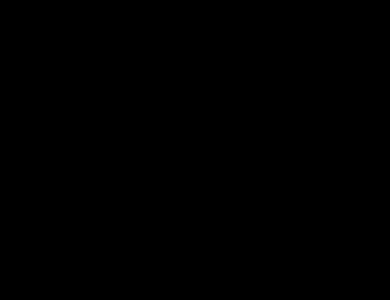
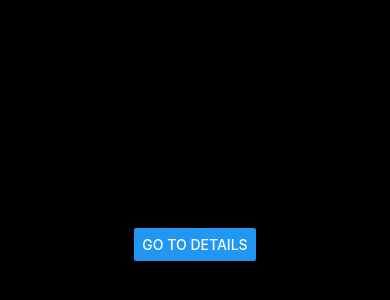
Before and after one commit to nosirbek030381/cinema-app, a React Native app: screen /Home in a window 390 px wide. Shown: the part 196-496 px from the top of the page. Built offline with nearby package versions, Linux system fonts and the light colour scheme.

Commit message:
Stack component

```diff
--- a/App.js
+++ b/App.js
@@ -1,6 +1,6 @@
-import Home from './src/pages/home';
+import AppNavigation from './src/navigations/app.navigation';
 import './src/styles/global.css';
 
 export default function App() {
-	return <Home />;
+	return <AppNavigation />;
 }
--- a/package.json
+++ b/package.json
@@ -9,11 +9,15 @@
     "web": "expo start --web"
   },
   "dependencies": {
+    "@react-navigation/native": "^6.1.10",
+    "@react-navigation/native-stack": "^6.9.18",
     "expo": "^49.0.0",
     "expo-status-bar": "~1.6.0",
     "nativewind": "^2.0.11",
     "react": "18.2.0",
-    "react-native": "0.72.4"
+    "react-native": "0.72.4",
+    "react-native-safe-area-context": "4.6.3",
+    "react-native-screens": "~3.22.0"
   },
   "devDependencies": {
     "@babel/core": "^7.20.0",
--- /dev/null
+++ b/src/navigations/app.navigation.js
@@ -0,0 +1,17 @@
+import { NavigationContainer } from '@react-navigation/native';
+import { createNativeStackNavigator } from '@react-navigation/native-stack';
+import React from 'react';
+import { Detail, Home } from '../screens';
+
+const Stack = createNativeStackNavigator();
+
+export default function AppNavigation() {
+	return (
+		<NavigationContainer>
+			<Stack.Navigator>
+				<Stack.Screen name='Home' component={Home} options={{ headerShown: false }} />
+				<Stack.Screen name='Details' component={Detail} options={{ headerShown: false }} />
+			</Stack.Navigator>
+		</NavigationContainer>
+	);
+}
--- a/src/pages/home.js
+++ /dev/null
@@ -1,11 +0,0 @@
-import React from 'react';
-import { StatusBar, Text, View } from 'react-native';
-
-export default function Home() {
-	return (
-		<View className='flex-1 items-center justify-center bg-black'>
-			<Text>Nosirbek</Text>
-			<StatusBar style='auto' />
-		</View>
-	);
-}
--- /dev/null
+++ b/src/screens/detail.js
@@ -0,0 +1,12 @@
+import React from 'react';
+import { Button, Text, View } from 'react-native';
+
+export default function Detail({ navigation }) {
+	return (
+		<View className='flex-1 items-center justify-center bg-black'>
+			<Text className='font-semibold text-[30px]'>Detail</Text>
+
+			<Button title='Go to Details' onPress={() => navigation.navigate('Home')} />
+		</View>
+	);
+}
--- /dev/null
+++ b/src/screens/home.js
@@ -0,0 +1,12 @@
+import React from 'react';
+import { Button, Text, View } from 'react-native';
+
+export default function Home({ navigation }) {
+	return (
+		<View className='flex-1 items-center justify-center bg-black'>
+			<Text className='font-semibold text-[30px]'>Nosirbek</Text>
+
+			<Button title='Go to Details' onPress={() => navigation.navigate('Details')} />
+		</View>
+	);
+}
--- /dev/null
+++ b/src/screens/index.js
@@ -0,0 +1,2 @@
+export { default as Detail } from './detail';
+export { default as Home } from './home';
```
Also changed, not shown: 1 other file (tests, documents, lock files or other folders).
